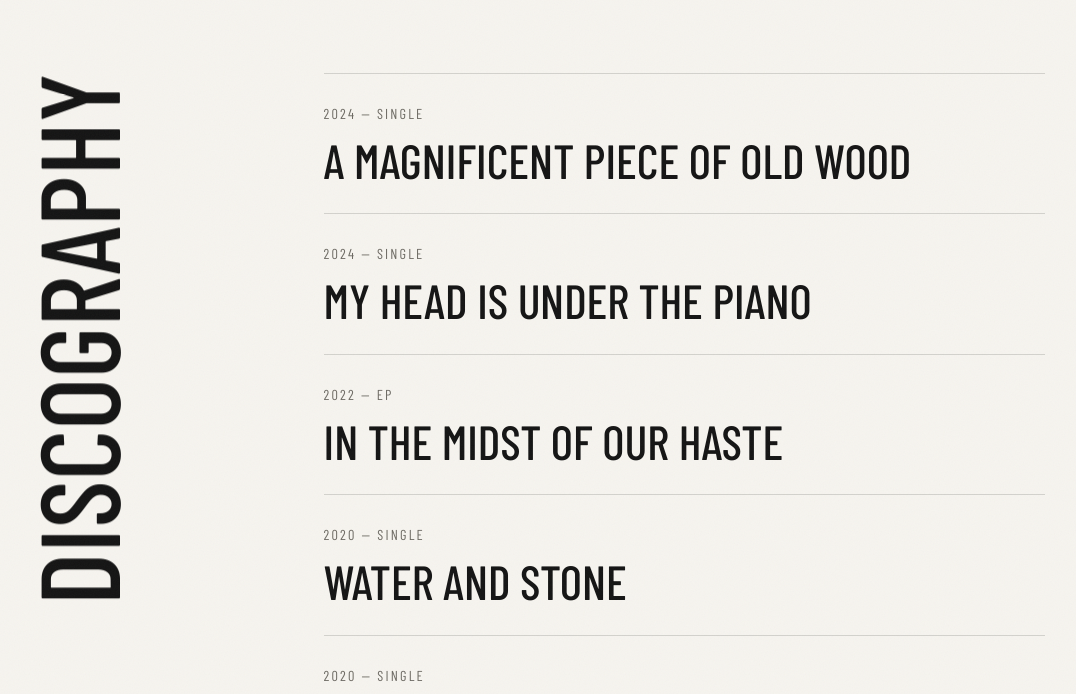
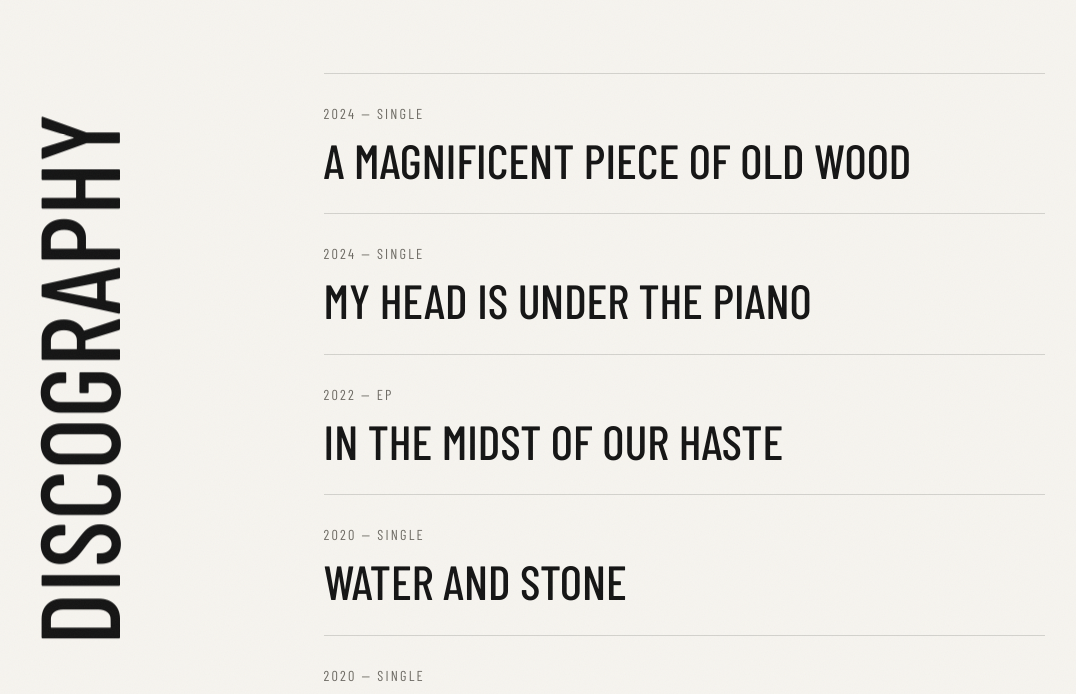
Before and after one commit to MoondogLies/Leonardo-Cupelli-WEB, a plain HTML site: page releases.html in a window 1280 px wide. Shown: the part 67-761 px from the top of the page, without its empty margins (58-1134 px from the left). Drawn offline with nearby package versions, Linux system fonts and the light colour scheme.

Commit message:
Lower vertical Discography title by 40px

```diff
--- a/releases.html
+++ b/releases.html
@@ -14,7 +14,7 @@
   <style>
     .archive-page .archive-title {
       position: fixed;
-      top: var(--archive-title-top, 108px);
+      top: calc(var(--archive-title-top, 108px) + 40px);
       bottom: auto;
       left: max(clamp(22px, 6vw, 80px), env(safe-area-inset-left, 0px));
       width: max-content;
```
